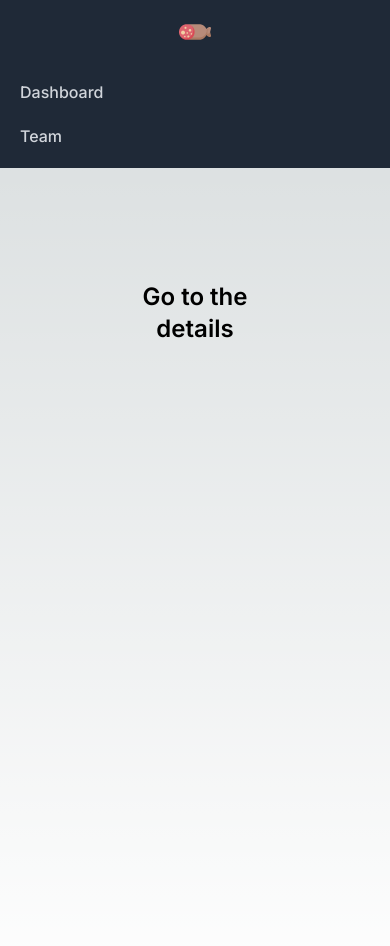
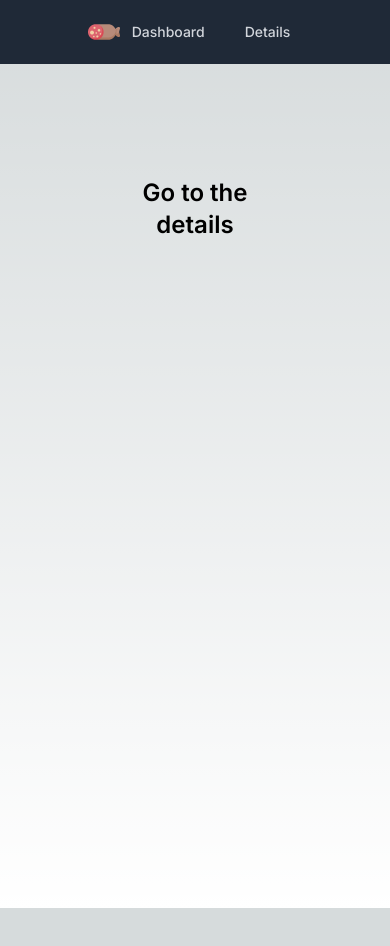
Before and after one commit to leonhardSensi/salumiTracker, a Next.js app in the folder frontend/: page / in a window 390 px wide. Shown: the top 946 px of the page. After the commit the page ends 908 px from the top, so only its background shows below. Built offline with nearby package versions, Linux system fonts and the light colour scheme.

Commit message:
Remove remaining responsive stuff

```diff
--- a/frontend/src/components/navbar.tsx
+++ b/frontend/src/components/navbar.tsx
@@ -16,7 +16,7 @@ export default function Navbar() {
                 alt="Salumi Tracker"
               />
             </div>
-            <div className="hidden sm:ml-6 sm:block">
+            <div className=" sm:ml-6 sm:block">
               <div className="flex space-x-4">
                 <Link
                   href="/"
@@ -36,24 +36,6 @@ export default function Navbar() {
           </div>
         </div>
       </div>
-
-      <div className="sm:hidden" id="mobile-menu">
-        <div className="space-y-1 px-2 pb-3 pt-2">
-          <a
-            href="#"
-            className="text-gray-300 hover:bg-gray-700 hover:text-white block rounded-md px-3 py-2 text-base font-medium"
-            aria-current="page"
-          >
-            Dashboard
-          </a>
-          <a
-            href="#"
-            className="text-gray-300 hover:bg-gray-700 hover:text-white block rounded-md px-3 py-2 text-base font-medium"
-          >
-            Team
-          </a>
-        </div>
-      </div>
     </nav>
   );
 }
```
